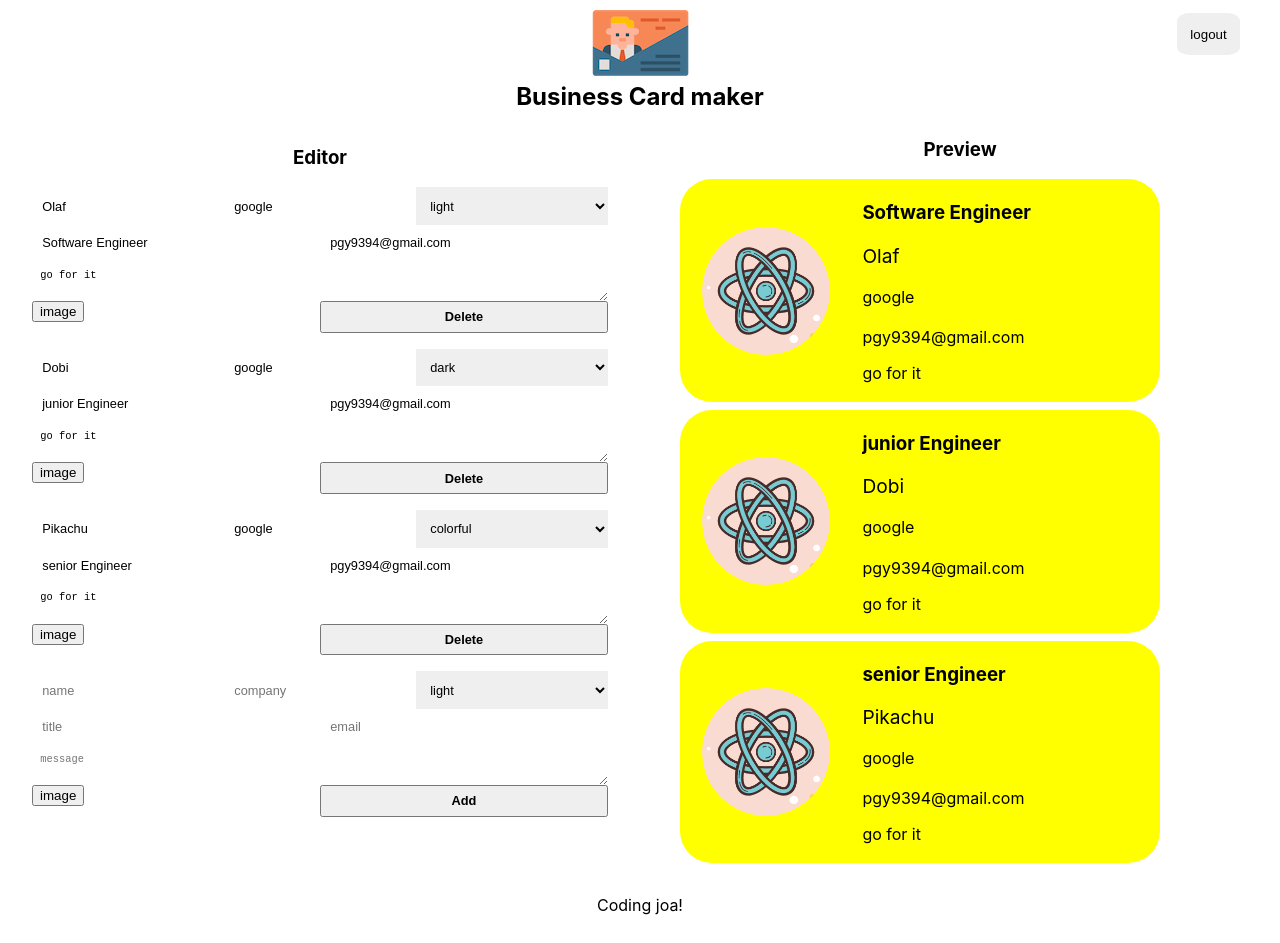
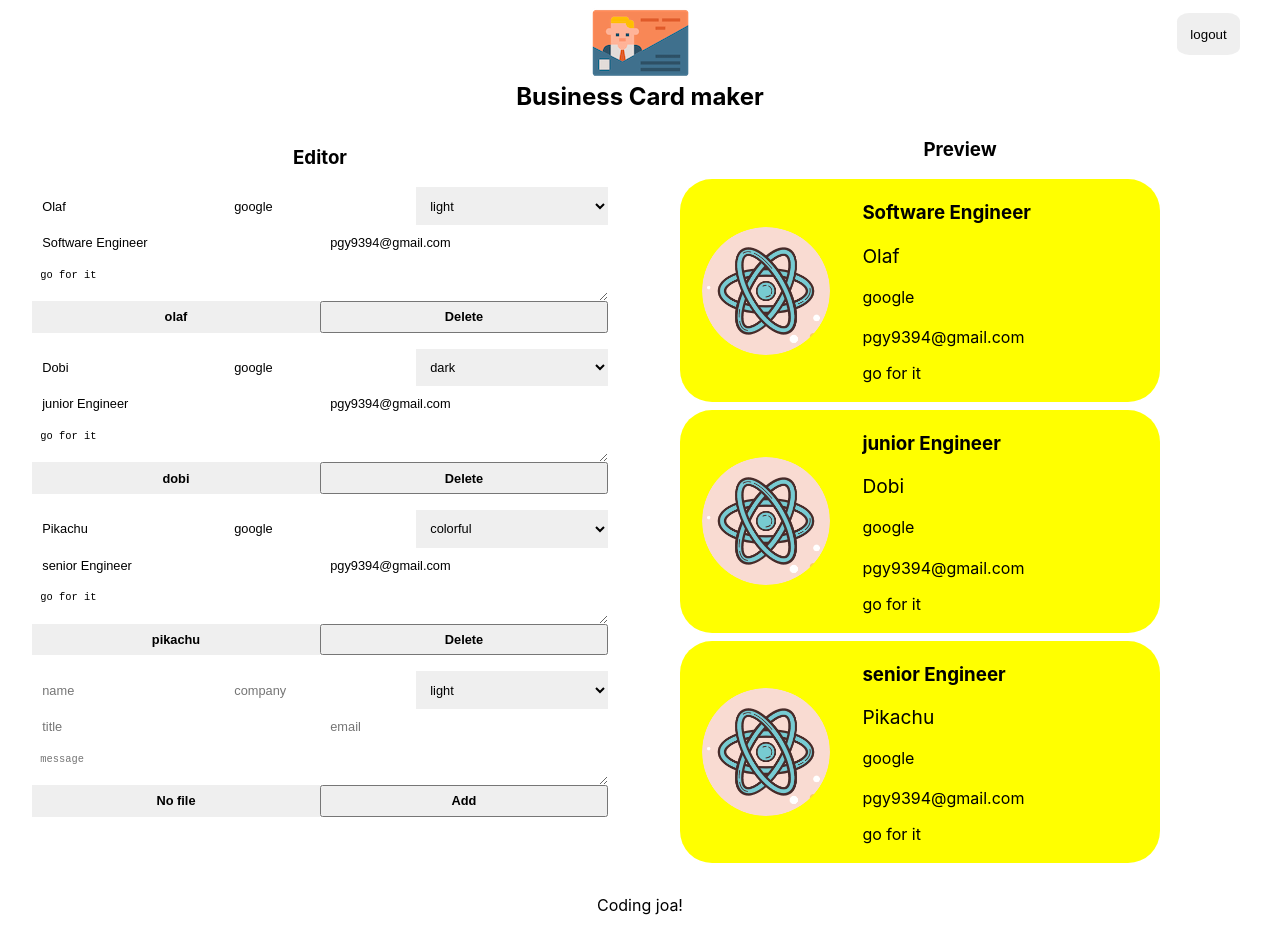
Before and after one commit to YYOngYYong/card-maker, a React (Create React App) app: page /maker in a window 1280 px wide. Built offline with nearby package versions, Linux system fonts and the light colour scheme; no server answers; sample sign-in values are in the browser's storage.

Commit message:
add & delete & spinner

```diff
--- a/src/app.jsx
+++ b/src/app.jsx
@@ -4,7 +4,7 @@ import styles from "./app.module.css";
 import Login from "./components/login/login";
 import Maker from "./components/maker/maker";
 
-function App({ authService }) {
+function App({FileInput, authService }) {
   return (
     <div className={styles.app}>
       <BrowserRouter>
@@ -13,7 +13,7 @@ function App({ authService }) {
             <Login authService={authService} />
           </Route>
           <Route path="/maker">
-            <Maker authService={authService} />
+            <Maker FileInput={FileInput} authService={authService} />
           </Route>
         </Switch>
       </BrowserRouter>
--- a/src/components/card_add_form/card_add_form.jsx
+++ b/src/components/card_add_form/card_add_form.jsx
@@ -1,10 +1,10 @@
-import React, { useRef } from "react";
-import ImageInput from "../../image_file_input/image_file_input";
+import React, { useRef, useState } from "react";
+
 import Button from "../button/button";
 import styles from "./card_add_form.module.css";
 
 
-const CardAddForm = ({onAdd}) => {
+const CardAddForm = ({FileInput, onAdd}) => {
 
   const formRef = useRef();
   const nameRef = useRef();
@@ -13,6 +13,17 @@ const CardAddForm = ({onAdd}) => {
   const titleRef = useRef();
   const emailRef = useRef();
   const messageRef = useRef();
+
+  const [file, setFile] = useState({fileName:null, fileURL:null});
+
+  const onFileChange = file =>{
+    console.log(file);
+    setFile({
+      fileName:file.name,
+      fileURL: file.url,
+    })
+
+  }
 
   const onSubmit = (event)=>{
     event.preventDefault();
@@ -24,10 +35,12 @@ const CardAddForm = ({onAdd}) => {
       title: titleRef.current.value || '',
       email: emailRef.current.value || '',
       message: messageRef.current.value || '',
-      fileName: '',
-      fileURL: '',
+      fileName: file.fileName || '',
+      fileURL: file.fileURL || '',
     }
+
     formRef.current.reset();
+    setFile({fileName:null, fileURL:null})
     onAdd(card);
 
 
@@ -45,7 +58,7 @@ const CardAddForm = ({onAdd}) => {
       <input ref={emailRef} className={styles.input} type="text" name="email" placeholder="email"/>
       <textarea ref={messageRef} className={styles.textarea} name="message" placeholder="message"></textarea>
       <div className={styles.fileInput}>
-        <ImageInput/>
+        <FileInput name={file.fileName} onFileChange={onFileChange}/>
       </div>
       <Button name="Add" onClick={onSubmit}/>
     </form>
--- a/src/components/card_editor/card_editor.jsx
+++ b/src/components/card_editor/card_editor.jsx
@@ -1,10 +1,10 @@
 import React from "react";
-import ImageInput from "../../image_file_input/image_file_input";
+
 import Button from "../button/button";
 import styles from "./card_editor.module.css";
 
 
-const CardEditor = ({ card,updateCard, deleteCard }) => {
+const CardEditor = ({FileInput, card,updateCard, deleteCard }) => {
   const {
     name,
     company,
@@ -16,6 +16,13 @@ const CardEditor = ({ card,updateCard, deleteCard }) => {
     fileURL,
   } = card;
 
+  const onFileChange = (file) =>{
+    updateCard({
+      ...card,
+      fileName:file.name,
+      fileURL:file.url
+    })
+  }
   const onChange= (event)=>{
     if(event.currentTarget === null){
       return;
@@ -45,7 +52,7 @@ const CardEditor = ({ card,updateCard, deleteCard }) => {
       <input className={styles.input} type="text" name="email" value={email} onChange={onChange}/>
       <textarea className={styles.textarea} name="message" value={message} onChange={onChange}></textarea>
       <div className={styles.fileInput}>
-        <ImageInput/>
+        <FileInput name={fileName} onFileChange={onFileChange}/>
       </div>
       <Button name="Delete" onClick={onSubmit}/>
     </form>
--- a/src/components/editor/editor.jsx
+++ b/src/components/editor/editor.jsx
@@ -3,13 +3,13 @@ import CardAddForm from "../card_add_form/card_add_form";
 import CardEditor from "../card_editor/card_editor";
 import styles from "./editor.module.css";
 
-const Editor = ({ cards,addCard,updateCard,deleteCard }) => (
+const Editor = ({FileInput, cards,addCard,updateCard,deleteCard }) => (
   <section className={styles.editor}>
     <h1 className={styles.title}>Editor</h1>
     {Object.keys(cards).map((key) => (
-      <CardEditor key={key} id={key} card={cards[key]} updateCard={updateCard} deleteCard={deleteCard} />
+      <CardEditor key={key} FileInput={FileInput} id={key} card={cards[key]} updateCard={updateCard} deleteCard={deleteCard} />
     ))}
-    <CardAddForm onAdd={addCard}/>
+    <CardAddForm FileInput={FileInput} onAdd={addCard}/>
   </section>
 );
 
--- a/src/components/maker/maker.jsx
+++ b/src/components/maker/maker.jsx
@@ -6,7 +6,7 @@ import Header from "../header/header";
 import Preview from "../preiview/preview";
 import styles from "./maker.module.css";
 
-const Maker = ({ authService }) => {
+const Maker = ({FileInput, authService }) => {
   //Editor, Preview를 상태관리, 수정하는 함수들이 여기 들어와야 함.
   const [cards, setCards] = useState({
     '1':{
@@ -79,7 +79,7 @@ const Maker = ({ authService }) => {
     <section className={styles.maker}>
       <Header onLogout={onLogout} />
       <div className={styles.container}>
-        <Editor cards={cards} addCard={createOrUpdate} updateCard={createOrUpdate} deleteCard={deleteCard}/>
+        <Editor FileInput={FileInput} cards={cards} addCard={createOrUpdate} updateCard={createOrUpdate} deleteCard={deleteCard}/>
         <Preview cards={cards} />
       </div>
       <Footer />
--- a/src/image_file_input/image_file_input.jsx
+++ b/src/image_file_input/image_file_input.jsx
@@ -1,7 +1,50 @@
-import React from 'react';
+import React, { useRef } from 'react';
+import { useState } from 'react';
+import styles from './image_file_input.module.css';
 
-const ImageInput = (props) => (
-      <button>image</button>
-  );
+//로딩 스피너
+
+
+const ImageInput = ({imageUploader, name, onFileChange}) => {
+  //button이 클릭이 되면 input이 클릭이 되는것 처럼!
+  const inputRef = useRef();
+  const [loading, setLoading] = useState(false);
+
+  const onButtonClick = (event)=>{
+    event.preventDefault();
+    inputRef.current.click();
+  }
+
+  const onChange = async(event)=>{
+    setLoading(true);
+    const uploaded = await imageUploader.uploader(event.target.files[0]);
+    setLoading(false);
+    onFileChange({
+      name: uploaded.original_filename,
+      url: uploaded.url,
+    })
+
+  }
+  return (
+    <div className={styles.container}>
+      <input  ref = {inputRef}
+      className={styles.input}
+      type="file"
+      accept="image/*"
+      name="file"
+      onChange={onChange}/>
+
+      {
+        !loading && <button className={`${styles.button} ${name ? styles.pink : styles.grey}`} onClick={onButtonClick}>{name || 'No file'}</button>
+      }
+      {
+        loading && <div className={styles.loading}></div>
+      }
+    </div>
+
+  )
+}
+
+
 
 export default ImageInput;
--- /dev/null
+++ b/src/image_file_input/image_file_input.module.css
@@ -0,0 +1,49 @@
+@value makerGrey,makerPink,makerLightGrey,makerLightPink from '../common/colors.css';
+.container {
+  display: flex;
+  width: 100%;
+  height: 100%;
+  justify-content: center;
+}
+
+.input {
+  display: none;
+}
+
+.button {
+  width: 100%;
+  border: none;
+  outline: none;
+  background: makerGrey;
+  font-weight: bold;
+  font-size: 0.8rem;
+}
+
+.button:hover {
+  opacity: 0.8;
+}
+
+.loading {
+  width: 2em;
+  height: 2em;
+  border-radius: 50%;
+  border: 1px solid makerLightGrey;
+  border-top: 3px solid makerPink;
+  animation: spin 2s linear infinite;
+}
+
+.pink {
+  background: makerLightPink;
+}
+.grey {
+  background: makerGrey;
+}
+
+@keyframes spin {
+  0% {
+    transform: rotate(0deg);
+  }
+  100% {
+    transform: rotate(360deg);
+  }
+}
--- a/src/index.js
+++ b/src/index.js
@@ -4,12 +4,18 @@ import "./index.css";
 import App from "./app";
 import * as serviceWorker from "./serviceWorker";
 import AuthService from "./service/auth_service";
+import ImageUploader from "./service/image_uploader";
+import ImageInput from "./image_file_input/image_file_input";
 
 const authService = new AuthService();
+const imageUploader = new ImageUploader();
+const FileInput = props =>(
+  <ImageInput {...props} imageUploader={imageUploader}/>
+);
 
 ReactDOM.render(
   <React.StrictMode>
-    <App authService={authService} />
+    <App authService={authService} FileInput={FileInput}/>
   </React.StrictMode>,
   document.getElementById("root")
 );
--- /dev/null
+++ b/src/service/image_uploader.js
@@ -0,0 +1,19 @@
+class ImageUploader{
+
+  //upload 완료되면 이미지 올라가니까 aync
+  async uploader(file){
+   const data = new FormData();
+   data.append('file', file);
+   data.append('upload_preset', 'vtk79khe');
+   const result = await fetch(
+     'https://api.cloudinary.com/v1_1/dct6qic8i/image/upload',
+      {
+       method: 'POST',
+       body: data,
+      }
+     );
+     return await result.json();
+  }
+}
+
+export default ImageUploader;
```
Also changed, not shown: package.json (+18 -0 lines), src/image_file_input/image_file_input.css (deleted), 1 other file (tests, documents, lock files or other folders).
